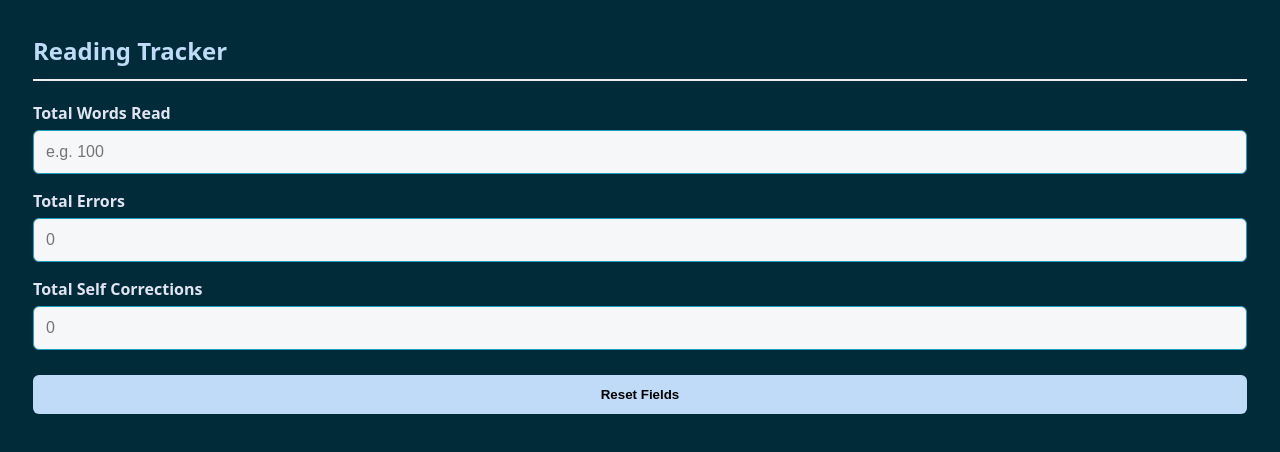
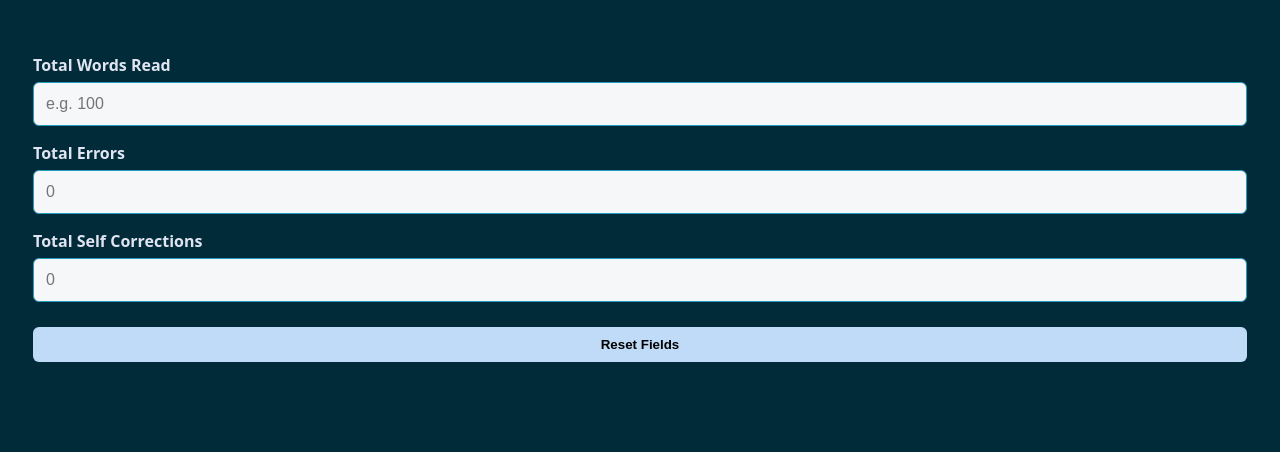
Before and after one commit to heathernoto/reading-progress-calculator, a React (Vite) app: page / in a window 1280 px wide. Shown: the top 452 px of the page. Built offline with nearby package versions, Linux system fonts and the light colour scheme.

Commit message:
remove header

```diff
--- a/src/Calculator.css
+++ b/src/Calculator.css
@@ -6,14 +6,6 @@
 
 .assessment-card {
   padding: 25px;
-
-}
-
-.form-title {
-  margin-top: 0;
-  border-bottom: 2px solid #eee;
-  padding-bottom: 10px;
-  color: #bfdbf7;
 }
 
 .form-group {
@@ -55,7 +47,7 @@ input{
   background-color:  #bfdbf7;
   color: black;
   border: 1px solid #e9ecef;
-  padding: 12px;
+  padding: 10px;
   border: none;
   border-radius: 6px;
   font-weight: bold;
--- a/src/Calculator.tsx
+++ b/src/Calculator.tsx
@@ -1,7 +1,7 @@
 import  { useState } from 'react';
 import './Calculator.css'; // Import the CSS file
 
-const Calculator = () => {
+const ReadingCalculator = () => {
   const initialState = {
     totalWordsRead: '',
     totalErrors: '',
@@ -11,7 +11,6 @@ const Calculator = () => {
   const [readingData, setReadingData] = useState(initialState);
 
   const handleChange = (e:any) => {
-    console.log("🚀 ~ handleChange ~ e:", e)
     const { name, value } = e.target;
     setReadingData({ ...readingData, [name]: value });
   };
@@ -50,8 +49,6 @@ const Calculator = () => {
   return (
     <div className="assessment-container">
       <div className="assessment-card">
-        <h2 className="form-title">Reading Tracker</h2>
-
         <div className="form-group">
           <div>
             <label className="input-label">Total Words Read</label>
@@ -93,4 +90,4 @@ const Calculator = () => {
   );
 };
 
-export default Calculator;
+export default ReadingCalculator;
--- a/src/main.tsx
+++ b/src/main.tsx
@@ -1,10 +1,10 @@
 import { StrictMode } from 'react'
 import { createRoot } from 'react-dom/client'
 import './index.css'
-import Calculator from './Calculator.tsx'
+import ReadingCalculator from './Calculator.tsx'
 
 createRoot(document.getElementById('root')!).render(
   <StrictMode>
-    <Calculator />
+    <ReadingCalculator />
   </StrictMode>,
 )
```
